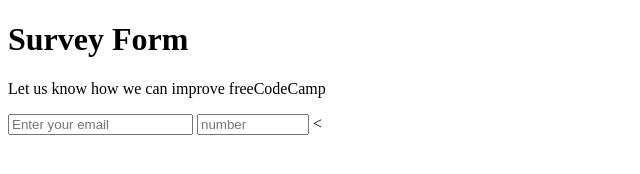
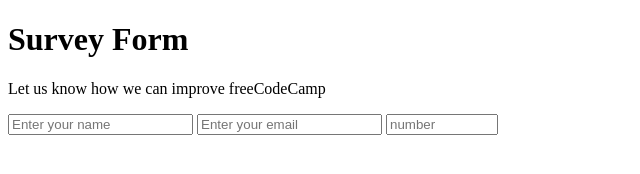
Before and after one commit to gerardo-mtz/mikhail---gerardo, a plain HTML site: page index.html in a window 1280 px wide. Shown: the whole page, without its empty margins (0-640 px from the left). Drawn offline with Linux system fonts and the light colour scheme.

Commit message:
Update index.html

```diff
--- a/index.html
+++ b/index.html
@@ -15,16 +15,15 @@
       Let us know how we can improve freeCodeCamp
     </p>
       <form id=survey-form>
-        <label id="name-label"
+        <label id="name-label">
         <input class="input-field" id="name" name="name" placeholder="Enter your name" required>
         <input class="input-field" id="email" name="email" placeholder="Enter your email" required>
         <input class="input-field" type="number" id="number" name="number" min="0" max="999999999" placeholder="number" required>
 
-
       </form>
 
     </div>
-    <
+
 
 
     <script src="https://cdn.freecodecamp.org/testable-projects-fcc/v1/bundle.js"></script>
```
